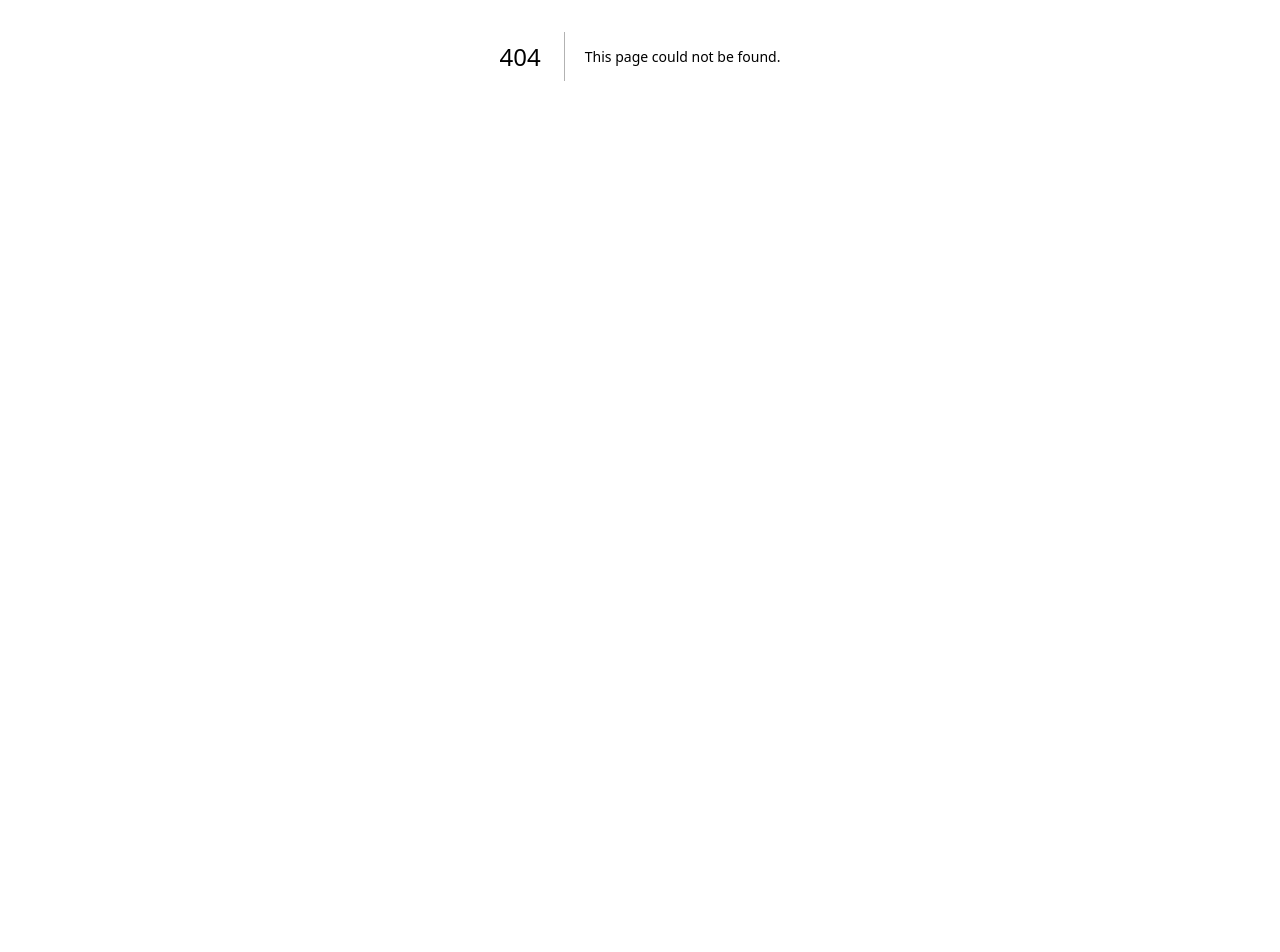
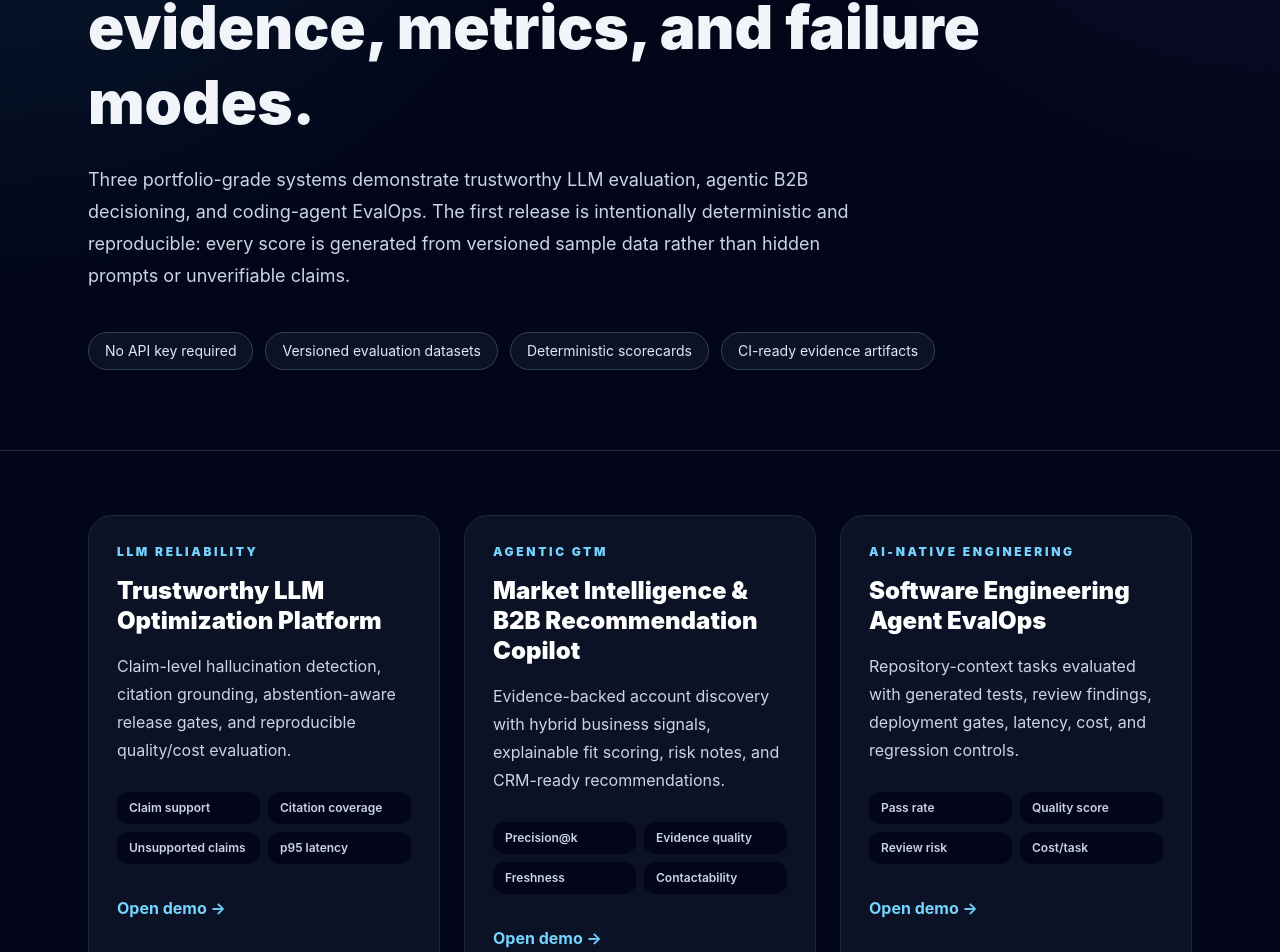
Before and after one commit to xiechupeng/trustlink-v5, a Next.js app: page /ai-lab in a window 1280 px wide. Before the commit this address had no page. Shown: the part 344-1296 px from the top of the page. Before the commit the page ends 800 px from the top, so only its background shows below. Built offline with nearby package versions, Linux system fonts and the light colour scheme.

Commit message:
feat(ai-lab): add applied AI portfolio landing page

```diff
--- /dev/null
+++ b/app/ai-lab/page.tsx
@@ -0,0 +1,102 @@
+import Link from "next/link";
+
+const projects = [
+  {
+    href: "/ai-lab/trustworthy-llm",
+    eyebrow: "LLM Reliability",
+    title: "Trustworthy LLM Optimization Platform",
+    description:
+      "Claim-level hallucination detection, citation grounding, abstention-aware release gates, and reproducible quality/cost evaluation.",
+    metrics: ["Claim support", "Citation coverage", "Unsupported claims", "p95 latency"],
+  },
+  {
+    href: "/ai-lab/market-intelligence",
+    eyebrow: "Agentic GTM",
+    title: "Market Intelligence & B2B Recommendation Copilot",
+    description:
+      "Evidence-backed account discovery with hybrid business signals, explainable fit scoring, risk notes, and CRM-ready recommendations.",
+    metrics: ["Precision@k", "Evidence quality", "Freshness", "Contactability"],
+  },
+  {
+    href: "/ai-lab/coding-agent",
+    eyebrow: "AI-Native Engineering",
+    title: "Software Engineering Agent EvalOps",
+    description:
+      "Repository-context tasks evaluated with generated tests, review findings, deployment gates, latency, cost, and regression controls.",
+    metrics: ["Pass rate", "Quality score", "Review risk", "Cost/task"],
+  },
+];
+
+export default function AILabPage() {
+  return (
+    <main className="min-h-screen bg-slate-950 text-slate-100">
+      <section className="border-b border-slate-800 bg-[radial-gradient(circle_at_top_left,_rgba(56,189,248,0.15),_transparent_42%),radial-gradient(circle_at_top_right,_rgba(168,85,247,0.12),_transparent_38%)]">
+        <div className="mx-auto max-w-6xl px-6 py-20">
+          <Link href="/" className="text-sm font-semibold text-sky-300 hover:text-sky-200">
+            ← Back to TrustLink
+          </Link>
+          <p className="mt-10 text-sm font-bold uppercase tracking-[0.28em] text-sky-300">
+            Public Applied AI Portfolio
+          </p>
+          <h1 className="mt-5 max-w-4xl text-4xl font-black leading-tight sm:text-6xl">
+            Production-oriented AI systems with visible evidence, metrics, and failure modes.
+          </h1>
+          <p className="mt-6 max-w-3xl text-lg leading-8 text-slate-300">
+            Three portfolio-grade systems demonstrate trustworthy LLM evaluation, agentic B2B
+            decisioning, and coding-agent EvalOps. The first release is intentionally deterministic
+            and reproducible: every score is generated from versioned sample data rather than hidden
+            prompts or unverifiable claims.
+          </p>
+          <div className="mt-10 flex flex-wrap gap-3 text-sm">
+            {[
+              "No API key required",
+              "Versioned evaluation datasets",
+              "Deterministic scorecards",
+              "CI-ready evidence artifacts",
+            ].map((item) => (
+              <span key={item} className="rounded-full border border-slate-700 bg-slate-900/70 px-4 py-2 text-slate-200">
+                {item}
+              </span>
+            ))}
+          </div>
+        </div>
+      </section>
+
+      <section className="mx-auto max-w-6xl px-6 py-16">
+        <div className="grid gap-6 lg:grid-cols-3">
+          {projects.map((project) => (
+            <Link
+              key={project.href}
+              href={project.href}
+              className="group rounded-3xl border border-slate-800 bg-slate-900/70 p-7 transition hover:-translate-y-1 hover:border-sky-500/60 hover:bg-slate-900"
+            >
+              <p className="text-xs font-black uppercase tracking-[0.22em] text-sky-300">
+                {project.eyebrow}
+              </p>
+              <h2 className="mt-4 text-2xl font-black leading-tight text-white">{project.title}</h2>
+              <p className="mt-4 leading-7 text-slate-300">{project.description}</p>
+              <div className="mt-7 grid grid-cols-2 gap-2">
+                {project.metrics.map((metric) => (
+                  <span key={metric} className="rounded-xl bg-slate-950 px-3 py-2 text-xs font-semibold text-slate-300">
+                    {metric}
+                  </span>
+                ))}
+              </div>
+              <p className="mt-8 font-bold text-sky-300 group-hover:text-sky-200">Open demo →</p>
+            </Link>
+          ))}
+        </div>
+
+        <div className="mt-12 rounded-3xl border border-amber-400/30 bg-amber-400/10 p-7">
+          <h2 className="text-xl font-black text-amber-100">Portfolio integrity statement</h2>
+          <p className="mt-3 max-w-4xl leading-7 text-amber-50/80">
+            Company names and coding tasks in this public demo are synthetic. Metrics describe the
+            reproducible evaluation implementation in this repository; they are not presented as
+            employer production results. The architecture is designed so real, permissioned data and
+            model providers can be added later without changing the evaluation contracts.
+          </p>
+        </div>
+      </section>
+    </main>
+  );
+}
```
